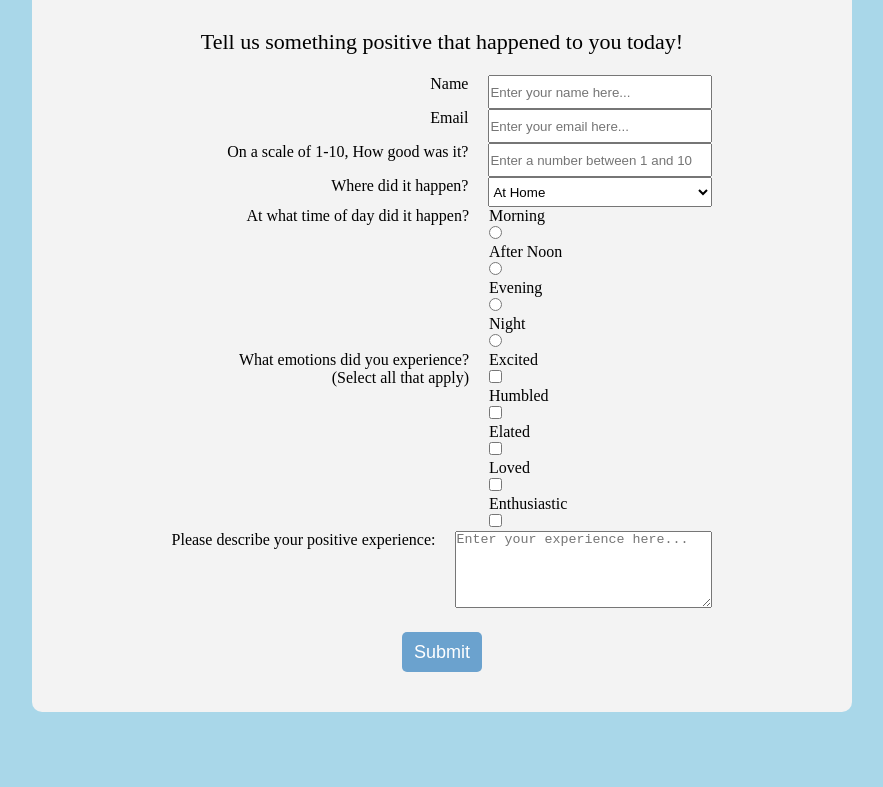
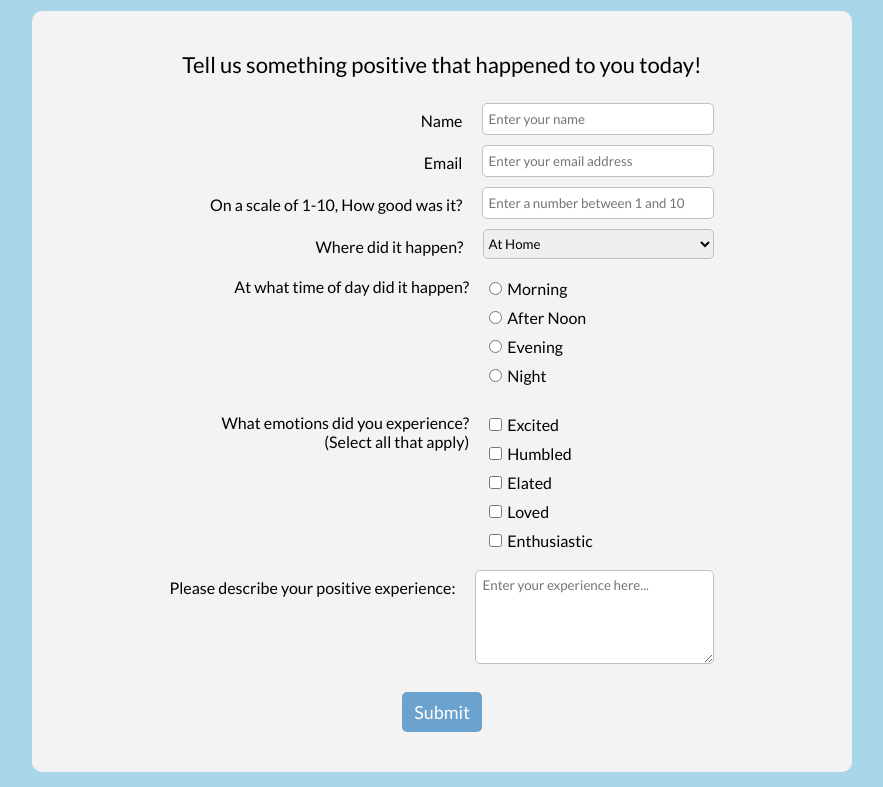
Before and after one commit to Ayushchauhan009/Good-Vibes-Form, a plain HTML site: page index.html in a window 1280 px wide. Shown: the part 227-1014 px from the top of the page, without its empty margins (198-1081 px from the left). Drawn offline with Linux system fonts and the light colour scheme.

Commit message:
Final Commit

```diff
--- a/index.html
+++ b/index.html
@@ -24,7 +24,7 @@
                         <label for="name" id="name-label">Name</label>
                     </div>
                     <div class="fields">
-                        <input type="text" name="name" id="name" placeholder="Enter your name here...">
+                        <input type="text" name="name" id="name" placeholder="Enter your name">
                     </div>
                 </div>
                 <div class="form-rows">
@@ -32,7 +32,7 @@
                         <label for="email" id="email-label">Email</label>
                     </div>
                     <div class="fields">
-                        <input type="email" name="email" id="email" placeholder="Enter your email here...">
+                        <input type="email" name="email" id="email" placeholder="Enter your email address">
                     </div>
                 </div>
                 <div class="form-rows">
@@ -62,6 +62,7 @@
                     <div class="labels">
                         <label for="time" id="time-label">At what time of day did it happen?</label>
                     </div>
+                    <div class="mainfield">
                         <div class="field">
                             <div class="label">
                                 <label for="mtime" id="mtime">Morning</label>
@@ -69,61 +70,79 @@
                             <div class="input">
                                 <input type="radio" value="1" name="morning" id="morning">
                             </div>
+                        </div>
+                        <div class="field">
                             <div class="label">
                                 <label for="atime" id="atime">After Noon</label>
                             </div>
                             <div class="input">
-                            <input type="radio" value="1" name="noon" id="noon">
+                                <input type="radio" value="1" name="morning" id="noon">
                             </div>
+                        </div>
+                        <div class="field">
                             <div class="label">
                                 <label for="etime" id="etime">Evening</label>
                             </div>
                             <div class="input">
-                            <input type="radio" value="1" name="evening" id="evening">
+                                <input type="radio" value="1" name="morning" id="evening">
                             </div>
+                        </div>
+                        <div class="field">
                             <div class="label">
                                 <label for="ntime" id="ntime">Night</label>
                             </div>
                             <div class="input">
-                            <input type="radio" value="1" name="night" id="night">
+                                <input type="radio" value="1" name="morning" id="night">
                             </div>
                         </div>
+                    </div>
+
                 </div>
                 <div class="form-rows">
                     <div class="labels">
                         <label for="name" id="name-label">What emotions did you experience?<br>(Select all that apply)
                         </label>
                     </div>
-                    <div class="fields">
+                    <div class="mainfield">
+                        <div class="field">
                             <div class="label">
                                 <label for="mtime" id="mtime">Excited</label>
                             </div>
                             <div class="input">
                                 <input type="checkbox" name="morning" id="morning">
                             </div>
+                        </div>
+                        <div class="field">
                             <div class="label">
                                 <label for="atime" id="atime">Humbled</label>
                             </div>
                             <div class="input">
                                 <input type="checkbox" name="noon" id="noon">
                             </div>
+                        </div>
+                        <div class="field">
                             <div class="label">
                                 <label for="atime" id="atime">Elated</label>
                             </div>
                             <div class="input">
                                 <input type="checkbox" name="noon" id="noon">
                             </div>
+                        </div>
+                        <div class="field">
                             <div class="label">
                                 <label for="etime" id="etime">Loved</label>
                             </div>
                             <div class="input">
                                 <input type="checkbox" name="evening" id="evening">
                             </div>
+                        </div>
+                        <div class="field">
                             <div class="label">
                                 <label for="ntime" id="ntime">Enthusiastic</label>
                             </div>
                             <div class="input">
                                 <input type="checkbox" name="night" id="night">
+                            </div>
                         </div>
                     </div>
                 </div>
@@ -140,7 +159,9 @@
                 </div>
 
             </form>
+            <form action="/done.html">
                 <button type="submit" class="btn">Submit</button>
+            </form>
         </div>
     </div>
 </body>
--- a/style.css
+++ b/style.css
@@ -1,6 +1,8 @@
+@import url('https://fonts.googleapis.com/css2?family=Lato&display=swap');
 *{
     margin: 0;
     padding: 0;
+    font-family: 'Lato', sans-serif;
 }
 .main{
     display: flex;
@@ -8,7 +10,7 @@
     align-items: center;
     flex-direction: column;
     background-color: #A9D7E9;
-    height: 130vh;
+    height: 140vh;
 }
 
 #title{
@@ -35,42 +37,76 @@
 #survey-form{
     display: flex;
     flex-direction: column;
-
 }
 
 
 .form-rows{
     display: flex;
+    padding: 5px 0 5px 0;
     /* justify-content: space-evenly; */
 }
 
 .labels{
     width: 55%;
+    /* display: flex; */
     float: left;
     text-align: right;
+    padding-top: 8px;
     padding-right: 20px;
 }
 
 input[type=text]{
     width: 220px;
-    height: 30px;
-
-
+    height: 20px;
+    border: 1px solid #C0C0C0;
+    border-radius: 5px;
+    padding: 5px;
 }
 input[type=email]{
     width: 220px;
-    height: 30px;
+    height: 20px;
+    border: 1px solid #C0C0C0;
+    border-radius: 5px;
+    padding: 5px;
 }
 input[type=number]{
     width: 220px;
-    height: 30px;
+    height: 20px;
+    border: 1px solid #C0C0C0;
+    border-radius: 5px;
+    padding: 5px;
 }
 
-#dropdown{
-    width: 224px;
-    height: 30px;
+textarea{
+    border: 1px solid #C0C0C0;
+    border-radius: 5px;
+    padding: 6px;
 }
 
+input[type=radio]{
+    margin-right: 5px;
+}
+
+input[type=checkbox]{
+    margin-right: 5px;
+}
+#dropdown{
+    width: 231px;
+    height: 30px;
+    border: 1px solid #C0C0C0;
+    border-radius: 5px;
+}
+.mainfield{
+    display: flex;
+    flex-direction: column;
+    align-items: flex-start;
+    padding: 5px 0 5px 0;
+}
+.field{
+    display: flex;
+    flex-direction: row-reverse;
+    padding: 5px 0 5px 0;
+}
 .btn{
     font-size: 18px;
     background-color: #f3f3f3;
@@ -83,3 +119,12 @@ input[type=number]{
     height: 40px;
     cursor: pointer;
 }
+
+.middle{
+    display: flex;
+    justify-content: center;
+    align-items: center;
+    flex-direction: column;
+    margin-top: 60px;
+
+}
```
Also changed, not shown: done.html (added, +25 -0 lines). Lines whose indentation alone changed are shown as unchanged.
